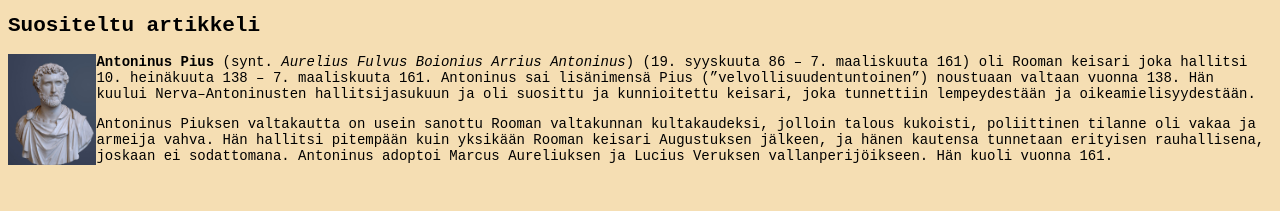
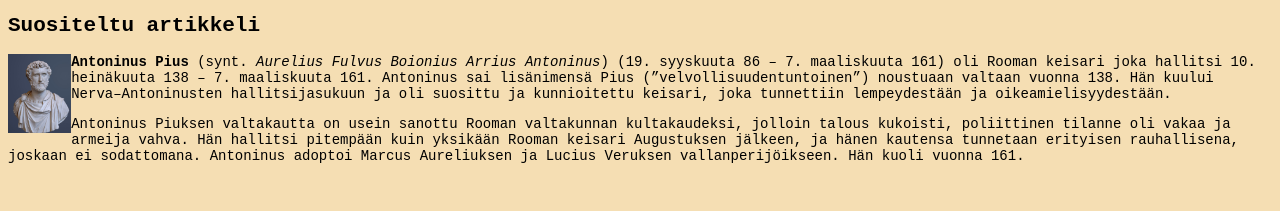
Before and after one commit to stlgithub/sami_lappalainenwww21, a plain HTML site: page index.html in a window 1280 px wide. Shown: the part 153-364 px from the top of the page. Drawn offline with Linux system fonts and the light colour scheme.

Commit message:
Update index.html

```diff
--- a/index.html
+++ b/index.html
@@ -27,7 +27,7 @@
 
             <article>
                 <h2> Suositeltu artikkeli </h2>
-                <p><img src="images/Antoninus.jpg" alt="info about image" title="Antoninus Pius (19. syyskuuta 86 – 7. maaliskuuta 161)" style="float:left;height:7%;width:7%">
+                <p><img src="images/Antoninus.jpg" alt="info about image" title="Antoninus Pius (19. syyskuuta 86 – 7. maaliskuuta 161)" style="float:left;height:5%;width:5%">
                 <b>Antoninus Pius</b> (synt. <i> Aurelius Fulvus Boionius Arrius Antoninus</i>)
                 (19. syyskuuta 86 – 7. maaliskuuta 161) oli Rooman keisari joka hallitsi 10. heinäkuuta 138 – 7. maaliskuuta 161. Antoninus sai lisänimensä Pius
                 (”velvollisuudentuntoinen”) noustuaan valtaan vuonna 138. Hän kuului Nerva–Antoninusten hallitsijasukuun ja oli suosittu ja kunnioitettu keisari,
```
